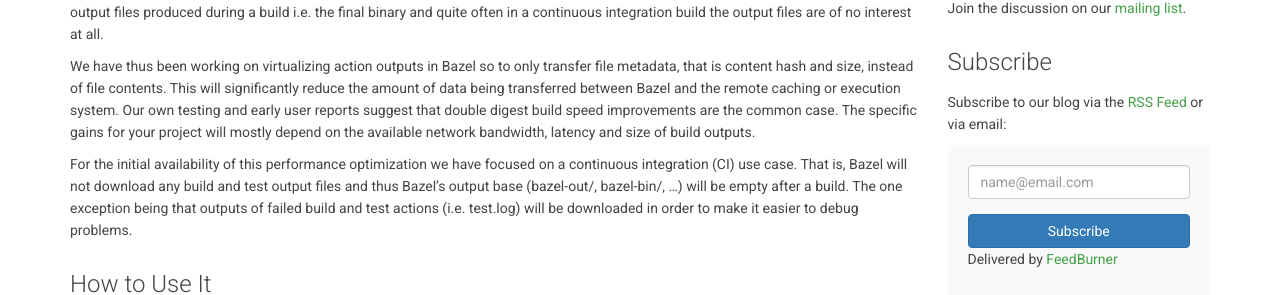
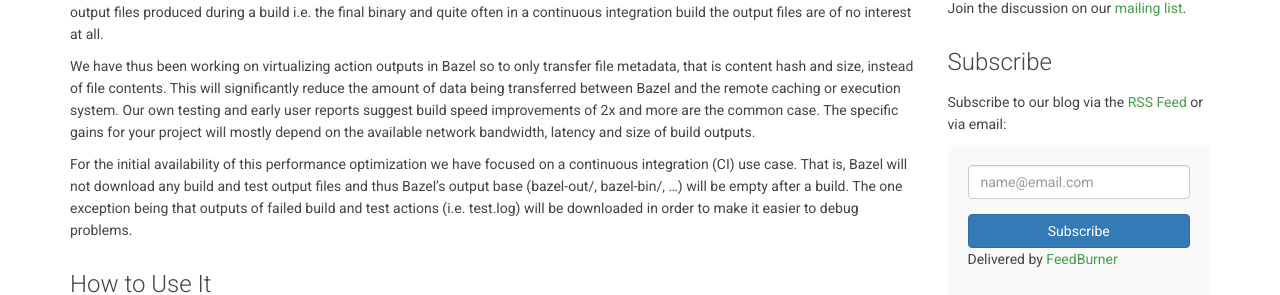
Before and after one commit to bazelbuild/bazel-blog, a Jekyll site: the page built from _posts/2019-05-07-builds-without-bytes.md, in a window 1280 px wide and 900 px high. Shown: the part 383-678 px from the top of the window. Built offline with Jekyll 4.4.1, drawn with Linux system fonts in a browser that asks for light colours; nearby versions of some CDN libraries; library files that are not in the unit come from our copies; Markdown is read by kramdown in place of the engine named in the settings.

Commit message:
addressed comments.

```diff
--- a/_posts/2019-05-07-builds-without-bytes.md
+++ b/_posts/2019-05-07-builds-without-bytes.md
@@ -9,7 +9,7 @@ We are excited to announce the initial availability of ["Remote Builds without t
 
 When using Bazel with remote caching and execution it downloads every output file of every action executed (or cached) to the host machine. The total size of all output files in a build will often be in the tens and even hundreds of gigabytes and make the network bandwidth the limiting factor. We know from experience that most of the time developers are only interested in a small subset of the output files produced during a build i.e. the final binary and quite often in a continuous integration build the output files are of no interest at all.
 
-We have thus been working on virtualizing action outputs in Bazel so to only transfer file metadata, that is content hash and size, instead of file contents. This will significantly reduce the amount of data being transferred between Bazel and the remote caching or execution system. Our own testing and early user reports suggest that double digest build speed improvements are the common case. The specific gains for your project will mostly depend on the available network bandwidth, latency and size of build outputs.
+We have thus been working on virtualizing action outputs in Bazel so to only transfer file metadata, that is content hash and size, instead of file contents. This will significantly reduce the amount of data being transferred between Bazel and the remote caching or execution system. Our own testing and early user reports suggest build speed improvements of 2x and more are the common case. The specific gains for your project will mostly depend on the available network bandwidth, latency and size of build outputs.
 
 For the initial availability of this performance optimization we have focused on a continuous integration (CI) use case. That is, Bazel will not download any build and test output files and thus Bazel's output base (bazel-out/, bazel-bin/, ...) will be empty after a build. The one exception being that outputs of failed build and test actions (i.e. test.log) will be downloaded in order to make it easier to debug problems.
 
```
